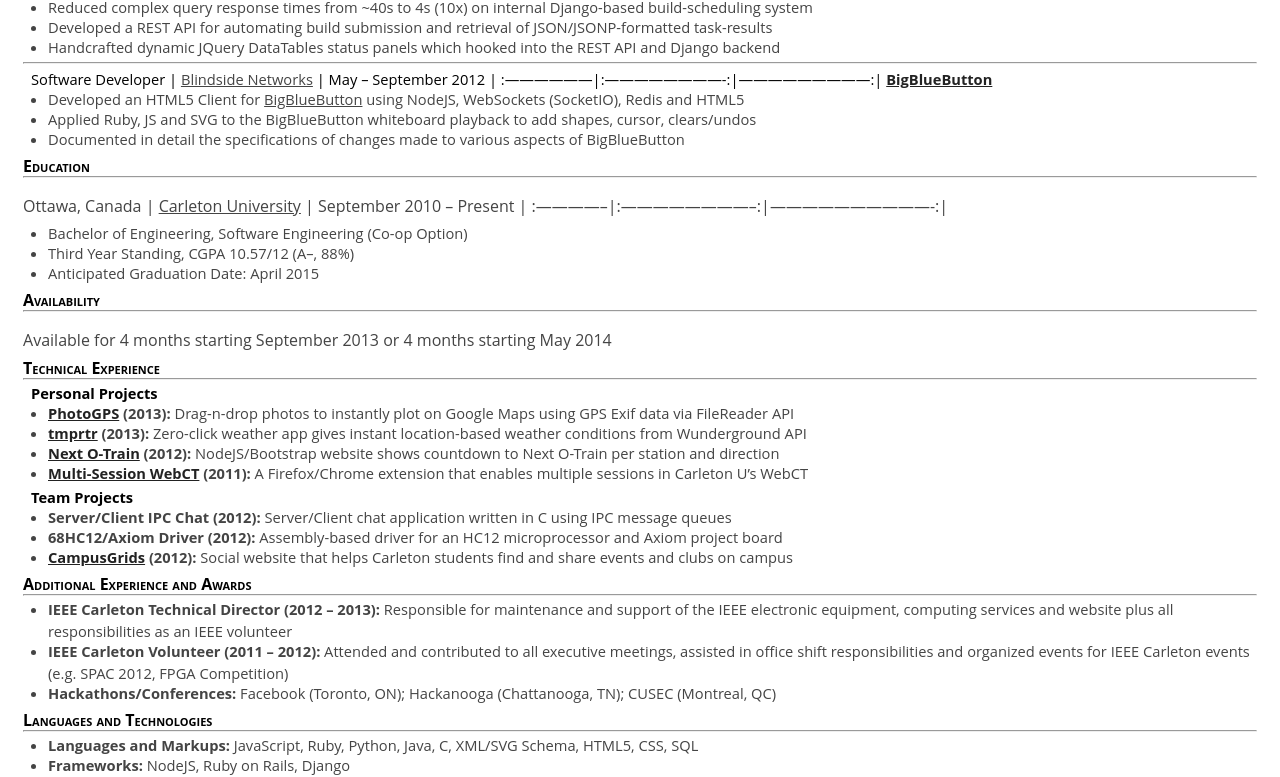
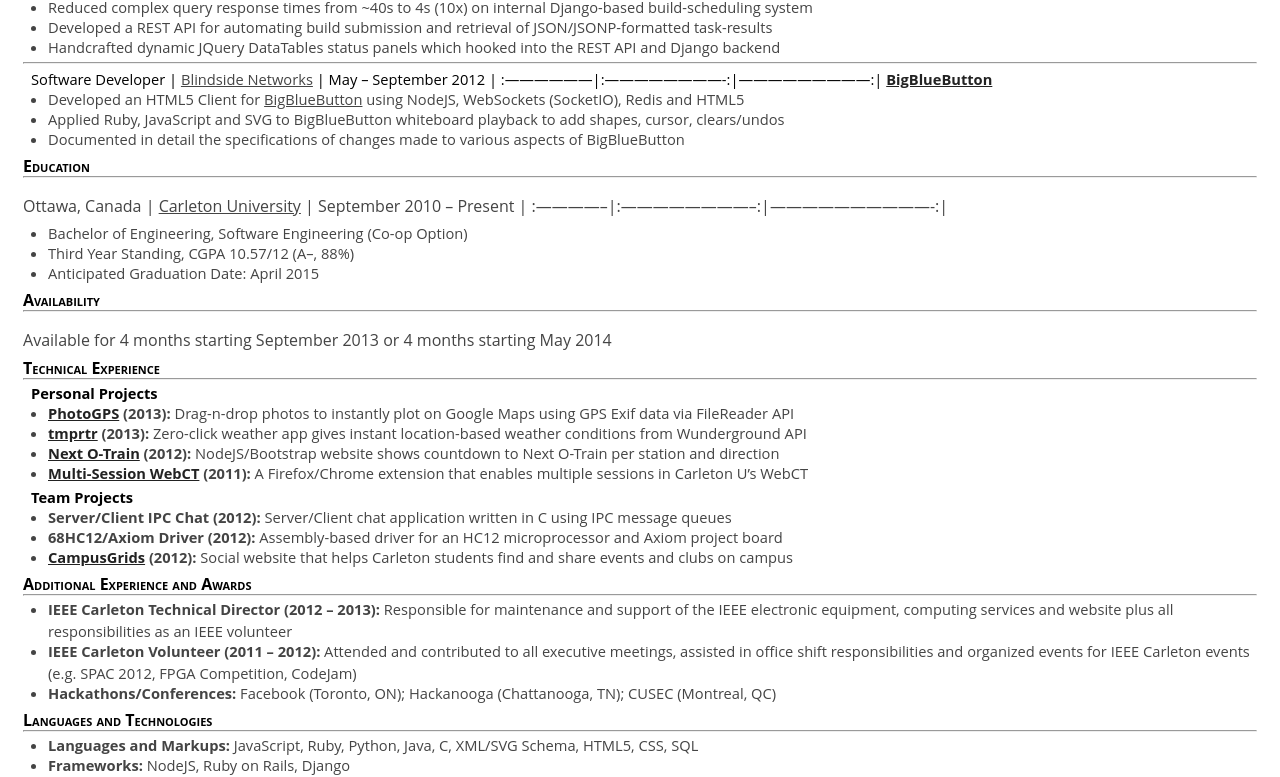
Before and after one commit to tl-dr/ryanseys.com, a Jekyll site: the page built from _posts/2013-01-12-resume.md, in a window 1280 px wide. Shown: the part 282-1059 px from the top of the page. Built offline with Jekyll 4.4.1, drawn with Linux system fonts in a browser that asks for light colours; Markdown is read by kramdown in place of the engine named in the settings.

Commit message:
Add CodeJam

```diff
--- a/_posts/2013-01-12-resume.md
+++ b/_posts/2013-01-12-resume.md
@@ -48,7 +48,7 @@
 **[BigBlueButton][bbb]**
 {: .jobrole}
 - Developed an HTML5 Client for [BigBlueButton][bbb] using NodeJS, WebSockets (SocketIO), Redis and HTML5
-- Applied Ruby, JS and SVG to the BigBlueButton whiteboard playback to add shapes, cursor, clears/undos
+- Applied Ruby, JavaScript and SVG to BigBlueButton whiteboard playback to add shapes, cursor, clears/undos
 - Documented in detail the specifications of changes made to various aspects of BigBlueButton
 
 #### Education
@@ -84,7 +84,7 @@
 - **IEEE Carleton Technical Director (2012 &ndash; 2013):** Responsible for maintenance and support of the IEEE
 electronic equipment, computing services and website plus all responsibilities as an IEEE volunteer
 - **IEEE Carleton Volunteer (2011 &ndash; 2012):** Attended and contributed to all executive meetings, assisted in office
-shift responsibilities and organized events for IEEE Carleton events (e.g. SPAC 2012, FPGA Competition)
+shift responsibilities and organized events for IEEE Carleton events (e.g. SPAC 2012, FPGA Competition, CodeJam)
 - **Hackathons/Conferences:** Facebook (Toronto, ON); Hackanooga (Chattanooga, TN); CUSEC (Montreal, QC)
 
 #### Languages and Technologies
```
